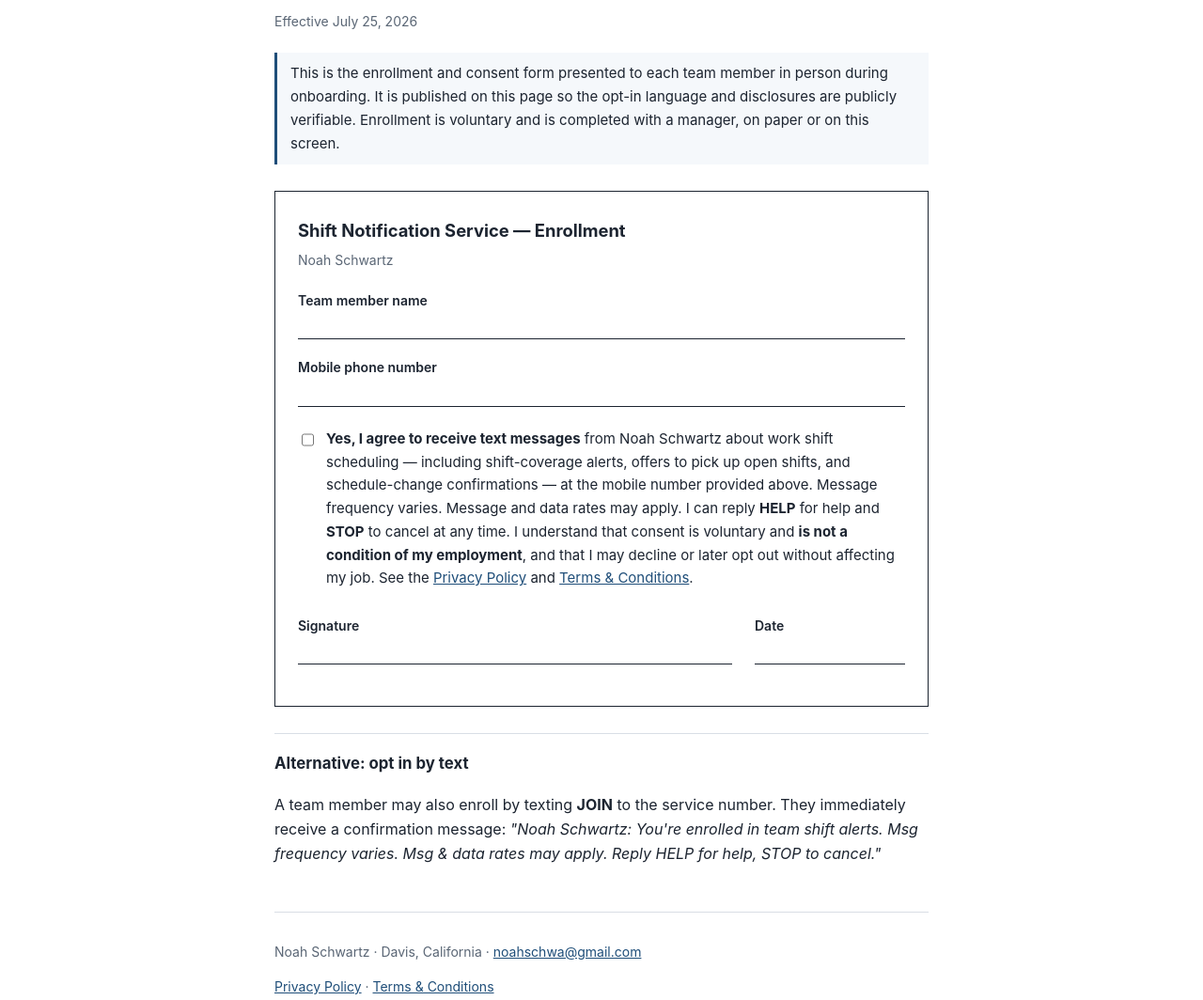
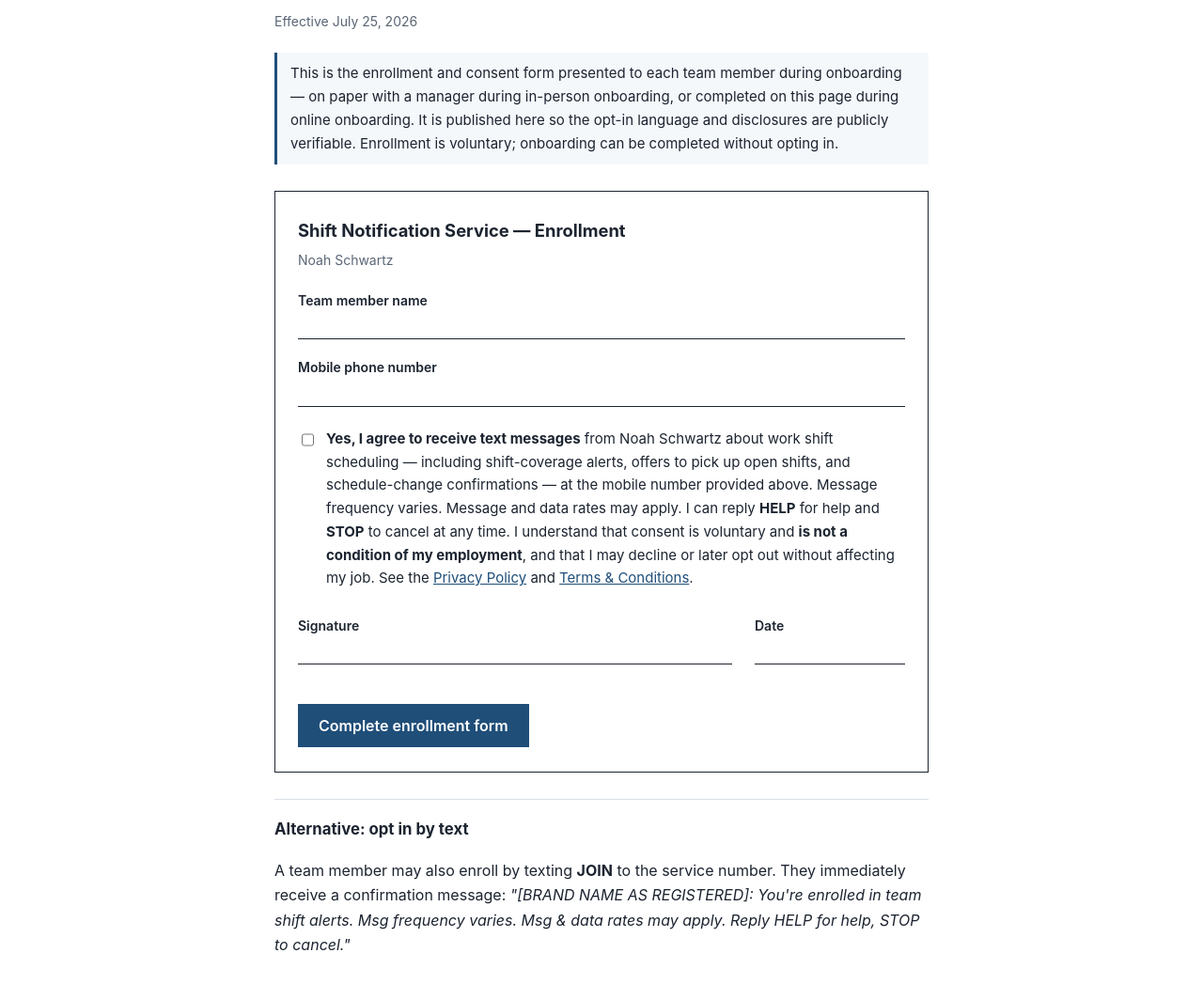
Before and after one commit to noahschwa/shift-notification-policies, a plain HTML site: page optin.html in a window 1280 px wide. Shown: the part 176-1240 px from the top of the page at 94% size. Drawn offline with Linux system fonts and the light colour scheme.

Commit message:
Adding optin policy with web

```diff
--- a/optin.html
+++ b/optin.html
@@ -49,9 +49,10 @@
   <p class="date">Effective July 25, 2026</p>
 
   <p class="notice">This is the enrollment and consent form presented to each team
-  member in person during onboarding. It is published on this page so the opt-in
-  language and disclosures are publicly verifiable. Enrollment is voluntary and is
-  completed with a manager, on paper or on this screen.</p>
+  member during onboarding — on paper with a manager during in-person onboarding,
+  or completed on this page during online onboarding. It is published here so the
+  opt-in language and disclosures are publicly verifiable. Enrollment is voluntary;
+  onboarding can be completed without opting in.</p>
 
   <div class="form">
     <h2>Shift Notification Service — Enrollment</h2>
@@ -84,12 +85,31 @@
       <div class="field"><label>Signature</label><div class="line"></div></div>
       <div class="field" style="max-width:10rem"><label>Date</label><div class="line"></div></div>
     </div>
+
+    <button id="submitBtn" type="button"
+      style="margin-top:24px; font:inherit; font-weight:600; color:#fff;
+             background:var(--accent); border:0; padding:10px 22px; cursor:pointer">
+      Complete enrollment form</button>
+    <p id="confirm" hidden style="margin-top:14px; padding:10px 14px; background:#f5f8fb;
+       border-left:3px solid var(--accent); font-size:15px"></p>
   </div>
+
+  <script>
+    document.getElementById('submitBtn').addEventListener('click', function () {
+      var opted = document.getElementById('consent').checked;
+      var el = document.getElementById('confirm');
+      el.textContent = opted
+        ? "Form complete — you have opted in to shift text alerts. Show this screen to your manager to finish enrollment. You can reply STOP at any time to cancel."
+        : "Form complete — you have NOT opted in to text alerts, and your onboarding can still proceed. You can enroll later with your manager or by texting JOIN.";
+      el.hidden = false;
+    });
+  </script>
 
   <div class="keyword">
     <h2 style="font-size:1.05rem; margin:0 0 8px">Alternative: opt in by text</h2>
     <p>A team member may also enroll by texting <strong>JOIN</strong> to the service
-    number. They immediately receive a confirmation message: <em>"Noah Schwartz: You're enrolled in team shift alerts. Msg frequency varies. Msg &amp;
+    number. They immediately receive a confirmation message: <em>"[BRAND NAME AS
+    REGISTERED]: You're enrolled in team shift alerts. Msg frequency varies. Msg &amp;
     data rates may apply. Reply HELP for help, STOP to cancel."</em></p>
   </div>
 
```
